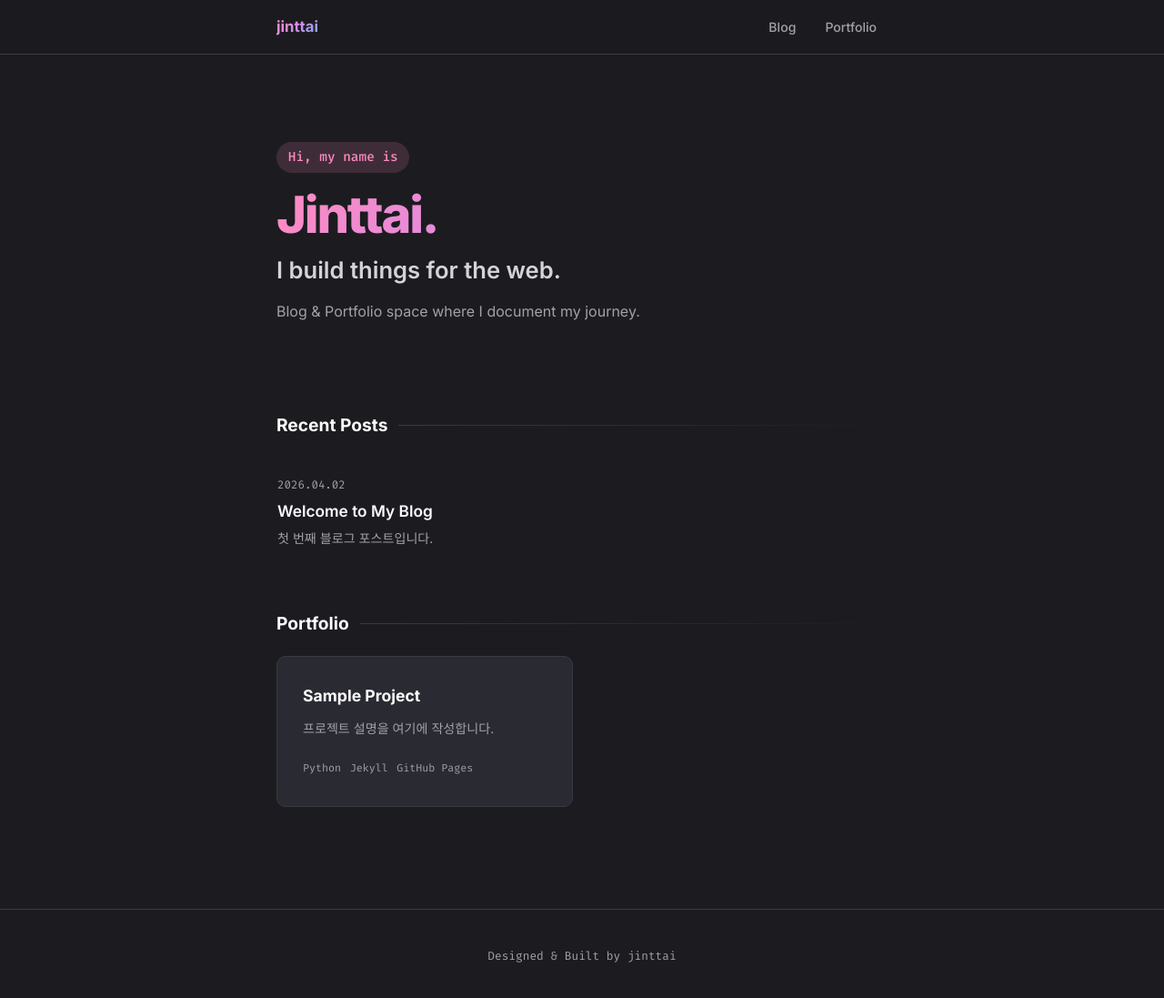
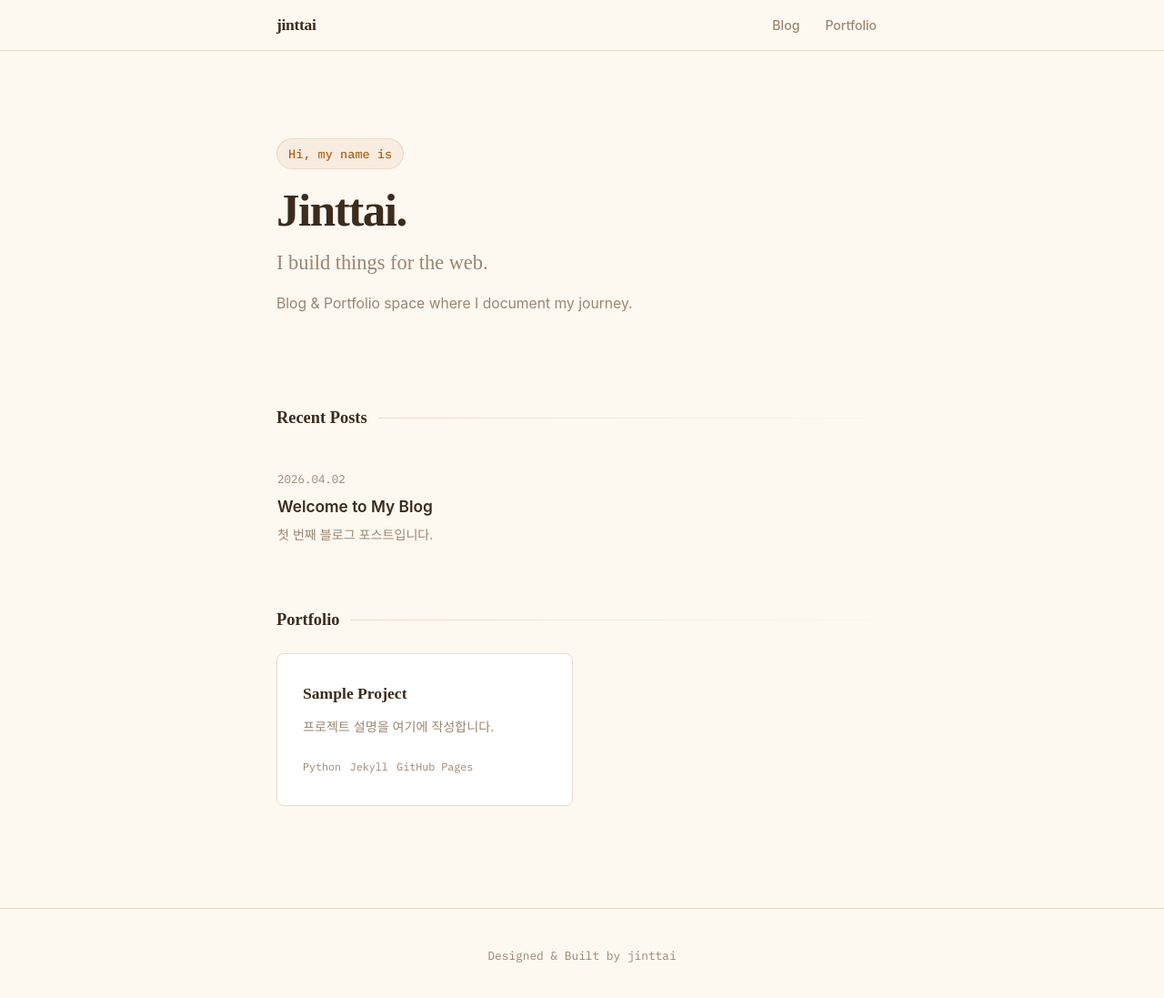
Before and after one commit to jinttai/jinttai.github.io, a Jekyll site: the page built from index.html, in a window 1280 px wide and 1102 px high. Shown: the top 1097 px of the window at 91% size. Built offline with Jekyll 4.4.1, drawn with Linux system fonts in a browser that asks for light colours; some web fonts are replaced.

Commit message:
Ivory background, brown/earth tone accents, serif + Pretendard fonts

```diff
--- a/assets/css/style.css
+++ b/assets/css/style.css
@@ -1,68 +1,68 @@
 /* ===== Reset & Base ===== */
-@import url('https://fonts.googleapis.com/css2?family=Inter:wght@400;500;600;700;800&family=Fira+Code:wght@400;500&display=swap');
+@import url('https://fonts.googleapis.com/css2?family=Noto+Serif+KR:wght@400;500;600;700;900&family=Pretendard:wght@400;500;600;700&family=IBM+Plex+Mono:wght@400;500&display=swap');
 
 *, *::before, *::after { box-sizing: border-box; margin: 0; padding: 0; }
 
 :root {
-  /* Tania Rascia's warm dark palette */
-  --bg: #1c1c20;
-  --bg-light: #25252b;
-  --surface: #2a2a32;
-  --border: #3a3a44;
-  --border-light: #4e4e55;
+  /* Ivory / warm cream palette */
+  --bg: #fdf8f0;
+  --bg-warm: #f7f0e3;
+  --surface: #fff;
+  --border: #e8dcc8;
+  --border-light: #d4c5a9;
 
-  /* Text - warm grays, not cold */
-  --text: #d4d4d8;
-  --text-bright: #fbfbfb;
-  --text-muted: #a1a1a8;
+  /* Text - warm browns */
+  --text: #5c4a3a;
+  --text-bright: #3b2c1e;
+  --text-muted: #9a8672;
 
-  /* Josh Comeau multi-accent */
-  --pink: #ff8ac0;
-  --pink-dim: rgba(255, 138, 192, 0.15);
-  --blue: #6ab0f3;
-  --blue-dim: rgba(106, 176, 243, 0.12);
-  --lavender: #d48ceb;
-  --lavender-dim: rgba(212, 140, 235, 0.12);
-  --green: #92d192;
-  --yellow: #ffd479;
+  /* Brown accent system */
+  --brown: #8b6914;
+  --brown-dim: rgba(139, 105, 20, 0.08);
+  --rust: #b5651d;
+  --rust-dim: rgba(181, 101, 29, 0.08);
+  --olive: #7a7243;
+  --olive-dim: rgba(122, 114, 67, 0.08);
+  --terracotta: #c0785a;
+  --gold: #c49a3c;
 
   /* Gradient */
-  --gradient-accent: linear-gradient(135deg, #ff8ac0, #d48ceb, #6ab0f3);
-  --gradient-subtle: linear-gradient(135deg, rgba(255,138,192,0.1), rgba(212,140,235,0.08), rgba(106,176,243,0.1));
+  --gradient-accent: linear-gradient(135deg, #b5651d, #c49a3c, #8b6914);
+  --gradient-subtle: linear-gradient(135deg, rgba(181,101,29,0.05), rgba(196,154,60,0.04), rgba(139,105,20,0.05));
 
   --max-width: 720px;
-  --nav-height: 60px;
-  --radius: 10px;
+  --nav-height: 56px;
+  --radius: 8px;
 }
 
 html { scroll-behavior: smooth; }
 
 body {
-  font-family: 'Inter', -apple-system, BlinkMacSystemFont, sans-serif;
+  font-family: 'Pretendard', -apple-system, BlinkMacSystemFont, sans-serif;
   background: var(--bg);
   color: var(--text);
-  line-height: 1.7;
+  line-height: 1.8;
   min-height: 100vh;
   font-size: 16px;
   -webkit-font-smoothing: antialiased;
 }
 
 ::selection {
-  background: var(--pink-dim);
-  color: var(--pink);
+  background: var(--brown-dim);
+  color: var(--brown);
 }
 
 a {
-  color: var(--pink);
+  color: var(--rust);
   text-decoration: none;
   transition: all 0.2s ease;
 }
 
-a:hover { color: #ffb3d9; }
+a:hover { color: var(--brown); }
 
 /* ===== Navigation ===== */
 .site-nav {
-  background: rgba(28, 28, 32, 0.8);
+  background: rgba(253, 248, 240, 0.85);
   backdrop-filter: blur(12px);
   -webkit-backdrop-filter: blur(12px);
   position: fixed;
@@ -85,15 +85,14 @@ a:hover { color: #ffb3d9; }
 }
 
 .site-title {
-  font-size: 1.05rem;
+  font-family: 'Noto Serif KR', serif;
+  font-size: 1.1rem;
   font-weight: 700;
-  background: var(--gradient-accent);
-  -webkit-background-clip: text;
-  -webkit-text-fill-color: transparent;
-  background-clip: text;
+  color: var(--text-bright);
+  letter-spacing: -0.02em;
 }
 
-.nav-links { display: flex; gap: 0.5rem; }
+.nav-links { display: flex; gap: 0.25rem; }
 
 .nav-links a {
   color: var(--text-muted);
@@ -106,63 +105,64 @@ a:hover { color: #ffb3d9; }
 
 .nav-links a:hover {
   color: var(--text-bright);
-  background: var(--surface);
+  background: var(--bg-warm);
 }
 
 /* ===== Content ===== */
 .content {
   max-width: var(--max-width);
   margin: 0 auto;
-  padding: calc(var(--nav-height) + 2rem) 1.5rem 2rem;
+  padding: calc(var(--nav-height) + 2.5rem) 1.5rem 2rem;
 }
 
 /* ===== Hero ===== */
 .hero {
-  padding: 4rem 0 3rem;
+  padding: 3.5rem 0 3rem;
 }
 
 .hero-greeting {
   display: inline-block;
-  font-size: 0.9rem;
+  font-size: 0.85rem;
   font-weight: 500;
-  color: var(--pink);
+  color: var(--rust);
   margin-bottom: 1rem;
-  padding: 0.3rem 0.8rem;
-  background: var(--pink-dim);
+  padding: 0.25rem 0.75rem;
+  background: var(--rust-dim);
+  border: 1px solid rgba(181, 101, 29, 0.15);
   border-radius: 20px;
-  font-family: 'Fira Code', monospace;
+  font-family: 'IBM Plex Mono', monospace;
 }
 
 .hero h1 {
-  font-size: clamp(2.5rem, 5vw, 3.5rem);
-  font-weight: 800;
-  letter-spacing: -0.04em;
-  line-height: 1.1;
+  font-family: 'Noto Serif KR', serif;
+  font-size: clamp(2.5rem, 5vw, 3.2rem);
+  font-weight: 900;
+  letter-spacing: -0.03em;
+  line-height: 1.15;
   margin-bottom: 0.75rem;
-  background: var(--gradient-accent);
-  -webkit-background-clip: text;
-  -webkit-text-fill-color: transparent;
-  background-clip: text;
+  color: var(--text-bright);
 }
 
 .hero .subtitle {
-  font-size: clamp(1.2rem, 2.5vw, 1.6rem);
-  font-weight: 600;
-  color: var(--text);
-  line-height: 1.3;
+  font-family: 'Noto Serif KR', serif;
+  font-size: clamp(1.1rem, 2.5vw, 1.4rem);
+  font-weight: 500;
+  color: var(--text-muted);
+  line-height: 1.4;
   margin-bottom: 1rem;
 }
 
 .hero > p {
   color: var(--text-muted);
-  font-size: 1rem;
+  font-size: 0.98rem;
   max-width: 480px;
-  line-height: 1.65;
+  line-height: 1.7;
 }
 
 /* ===== Section Titles ===== */
 .section-title {
-  font-size: 1.2rem;
+  font-family: 'Noto Serif KR', serif;
+  font-size: 1.15rem;
   font-weight: 700;
   color: var(--text-bright);
   margin: 3rem 0 1.25rem;
@@ -183,7 +183,7 @@ a:hover { color: #ffb3d9; }
 
 .post-list li {
   padding: 1.1rem 1.25rem;
-  margin: 0.35rem -1.25rem;
+  margin: 0.3rem -1.25rem;
   border-radius: var(--radius);
   transition: all 0.2s ease;
   cursor: pointer;
@@ -191,15 +191,16 @@ a:hover { color: #ffb3d9; }
 }
 
 .post-list li:hover {
-  background: var(--gradient-subtle);
+  background: var(--surface);
   border-color: var(--border);
+  box-shadow: 0 2px 12px rgba(92, 74, 58, 0.06);
   transform: translateX(4px);
 }
 
 .post-list .post-date {
   color: var(--text-muted);
   font-size: 0.78rem;
-  font-family: 'Fira Code', monospace;
+  font-family: 'IBM Plex Mono', monospace;
   display: block;
   margin-bottom: 0.2rem;
 }
@@ -211,13 +212,13 @@ a:hover { color: #ffb3d9; }
   transition: color 0.2s;
 }
 
-.post-list li:hover .post-link { color: var(--pink); }
+.post-list li:hover .post-link { color: var(--rust); }
 
 .post-list .post-excerpt {
   color: var(--text-muted);
   font-size: 0.88rem;
   margin-top: 0.3rem;
-  line-height: 1.5;
+  line-height: 1.55;
 }
 
 /* ===== Post Tags ===== */
@@ -226,14 +227,14 @@ a:hover { color: #ffb3d9; }
 .tag {
   display: inline-block;
   font-size: 0.72rem;
-  font-family: 'Fira Code', monospace;
+  font-family: 'IBM Plex Mono', monospace;
   padding: 0.15rem 0.55rem;
   border-radius: 4px;
 }
 
-.tag:nth-child(3n+1) { background: var(--pink-dim); color: var(--pink); }
-.tag:nth-child(3n+2) { background: var(--lavender-dim); color: var(--lavender); }
-.tag:nth-child(3n) { background: var(--blue-dim); color: var(--blue); }
+.tag:nth-child(3n+1) { background: var(--rust-dim); color: var(--rust); }
+.tag:nth-child(3n+2) { background: var(--olive-dim); color: var(--olive); }
+.tag:nth-child(3n) { background: var(--brown-dim); color: var(--brown); }
 
 /* ===== Blog Post Detail ===== */
 .post-header {
@@ -243,33 +244,35 @@ a:hover { color: #ffb3d9; }
 }
 
 .post-header h1 {
-  font-size: clamp(1.75rem, 4vw, 2.2rem);
-  font-weight: 800;
+  font-family: 'Noto Serif KR', serif;
+  font-size: clamp(1.7rem, 4vw, 2.1rem);
+  font-weight: 900;
   color: var(--text-bright);
-  letter-spacing: -0.03em;
-  line-height: 1.2;
+  letter-spacing: -0.02em;
+  line-height: 1.3;
   margin-bottom: 0.75rem;
 }
 
 .post-header time {
   color: var(--text-muted);
   font-size: 0.82rem;
-  font-family: 'Fira Code', monospace;
+  font-family: 'IBM Plex Mono', monospace;
 }
 
-/* ===== Post Content (Tania Rascia readability) ===== */
+/* ===== Post Content ===== */
 .post-content { font-size: 1.02rem; }
 
 .post-content h2 {
+  font-family: 'Noto Serif KR', serif;
   margin: 2.5rem 0 1rem;
-  font-size: 1.45rem;
+  font-size: 1.4rem;
   font-weight: 700;
   color: var(--text-bright);
 }
 
 .post-content h3 {
   margin: 2rem 0 0.75rem;
-  font-size: 1.2rem;
+  font-size: 1.15rem;
   font-weight: 600;
   color: var(--text-bright);
 }
@@ -282,21 +285,20 @@ a:hover { color: #ffb3d9; }
 }
 
 .post-content li { margin-bottom: 0.4rem; }
+.post-content li::marker { color: var(--rust); }
 
-.post-content li::marker { color: var(--pink); }
-
-/* Code - Tania Rascia style with color */
+/* Code */
 .post-content code {
-  background: var(--pink-dim);
-  color: var(--pink);
+  background: var(--brown-dim);
+  color: var(--brown);
   padding: 0.15rem 0.45rem;
   border-radius: 4px;
   font-size: 0.85em;
-  font-family: 'Fira Code', monospace;
+  font-family: 'IBM Plex Mono', monospace;
 }
 
 .post-content pre {
-  background: #16161a;
+  background: var(--text-bright);
   border: 1px solid var(--border);
   border-radius: var(--radius);
   padding: 1.25rem 1.5rem;
@@ -306,7 +308,7 @@ a:hover { color: #ffb3d9; }
 
 .post-content pre code {
   background: none;
-  color: var(--text);
+  color: #f0ebe3;
   padding: 0;
   font-size: 0.88rem;
   line-height: 1.65;
@@ -320,36 +322,35 @@ a:hover { color: #ffb3d9; }
 }
 
 .post-content blockquote {
-  border-left: 3px solid var(--lavender);
+  border-left: 3px solid var(--gold);
   padding: 0.75rem 1.25rem;
   margin: 1.5rem 0;
-  background: var(--lavender-dim);
+  background: rgba(196, 154, 60, 0.06);
   border-radius: 0 var(--radius) var(--radius) 0;
   color: var(--text);
   font-style: italic;
 }
 
 .post-content a {
-  color: var(--blue);
+  color: var(--rust);
   text-decoration: underline;
-  text-decoration-color: rgba(106, 176, 243, 0.3);
+  text-decoration-color: rgba(181, 101, 29, 0.3);
   text-underline-offset: 3px;
   transition: text-decoration-color 0.2s;
 }
 
 .post-content a:hover {
-  text-decoration-color: var(--blue);
-  color: #93c9f7;
+  text-decoration-color: var(--rust);
 }
 
 .post-content hr {
   border: none;
   height: 1px;
-  background: linear-gradient(90deg, transparent, var(--border-light), transparent);
+  background: linear-gradient(90deg, transparent, var(--border), transparent);
   margin: 2.5rem 0;
 }
 
-/* ===== Portfolio Cards (Tania Rascia cards + Josh Comeau color) ===== */
+/* ===== Portfolio Cards ===== */
 .portfolio-grid {
   display: grid;
   grid-template-columns: repeat(auto-fill, minmax(300px, 1fr));
@@ -369,7 +370,6 @@ a:hover { color: #ffb3d9; }
   overflow: hidden;
 }
 
-/* Gradient top bar like Tania's colored cards */
 .portfolio-card::before {
   content: '';
   position: absolute;
@@ -384,13 +384,13 @@ a:hover { color: #ffb3d9; }
 
 .portfolio-card:hover {
   transform: translateY(-4px);
-  border-color: var(--border-light);
-  box-shadow: 0 8px 30px rgba(0, 0, 0, 0.3);
+  box-shadow: 0 8px 24px rgba(92, 74, 58, 0.1);
 }
 
 .portfolio-card:hover::before { opacity: 1; }
 
 .portfolio-card h3 {
+  font-family: 'Noto Serif KR', serif;
   font-size: 1.1rem;
   font-weight: 700;
   color: var(--text-bright);
@@ -398,7 +398,7 @@ a:hover { color: #ffb3d9; }
   transition: color 0.2s;
 }
 
-.portfolio-card:hover h3 { color: var(--pink); }
+.portfolio-card:hover h3 { color: var(--rust); }
 
 .portfolio-card p {
   color: var(--text-muted);
@@ -412,26 +412,26 @@ a:hover { color: #ffb3d9; }
   display: inline-block;
   color: var(--text-muted);
   font-size: 0.73rem;
-  font-family: 'Fira Code', monospace;
+  font-family: 'IBM Plex Mono', monospace;
   margin-right: 0.6rem;
   margin-bottom: 0.25rem;
   transition: color 0.2s;
 }
 
-.portfolio-card:hover .tech-badge:nth-child(3n+1) { color: var(--pink); }
-.portfolio-card:hover .tech-badge:nth-child(3n+2) { color: var(--lavender); }
-.portfolio-card:hover .tech-badge:nth-child(3n) { color: var(--blue); }
+.portfolio-card:hover .tech-badge:nth-child(3n+1) { color: var(--rust); }
+.portfolio-card:hover .tech-badge:nth-child(3n+2) { color: var(--olive); }
+.portfolio-card:hover .tech-badge:nth-child(3n) { color: var(--brown); }
 
-/* ===== Buttons (Tania Rascia outline style) ===== */
+/* ===== Buttons ===== */
 .btn {
   display: inline-block;
-  border: 1px solid var(--pink);
-  color: var(--pink);
+  border: 1px solid var(--rust);
+  color: var(--rust);
   background: transparent;
   padding: 0.55rem 1.2rem;
   border-radius: 6px;
   font-size: 0.82rem;
-  font-family: 'Fira Code', monospace;
+  font-family: 'IBM Plex Mono', monospace;
   font-weight: 500;
   margin-right: 0.5rem;
   margin-top: 0.75rem;
@@ -439,8 +439,8 @@ a:hover { color: #ffb3d9; }
 }
 
 .btn:hover {
-  background: var(--pink-dim);
-  color: var(--pink);
+  background: var(--rust-dim);
+  color: var(--rust);
 }
 
 /* ===== Footer ===== */
@@ -454,7 +454,7 @@ a:hover { color: #ffb3d9; }
 .site-footer p {
   color: var(--text-muted);
   font-size: 0.8rem;
-  font-family: 'Fira Code', monospace;
+  font-family: 'IBM Plex Mono', monospace;
 }
 
 .site-footer a {
@@ -462,19 +462,19 @@ a:hover { color: #ffb3d9; }
   transition: color 0.2s;
 }
 
-.site-footer a:hover { color: var(--pink); }
+.site-footer a:hover { color: var(--rust); }
 
 /* ===== Responsive ===== */
 @media (max-width: 600px) {
   .hero h1 { font-size: 2.2rem; }
-  .hero .subtitle { font-size: 1.15rem; }
+  .hero .subtitle { font-size: 1.1rem; }
   .nav-links a { padding: 0.4rem 0.5rem; font-size: 0.82rem; }
   .portfolio-grid { grid-template-columns: 1fr; }
   .content { padding-left: 1.25rem; padding-right: 1.25rem; }
   .post-list li { margin: 0.25rem -0.75rem; padding: 1rem; }
 }
 
-/* ===== Animations (staggered fade-in) ===== */
+/* ===== Animations ===== */
 @keyframes fadeIn {
   from { opacity: 0; transform: translateY(12px); }
   to { opacity: 1; transform: translateY(0); }
```
